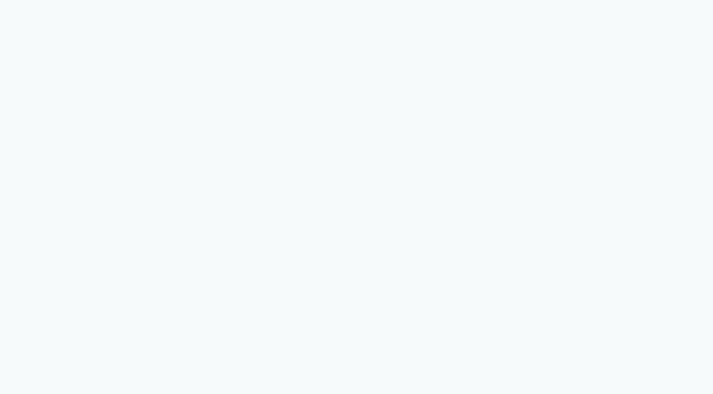
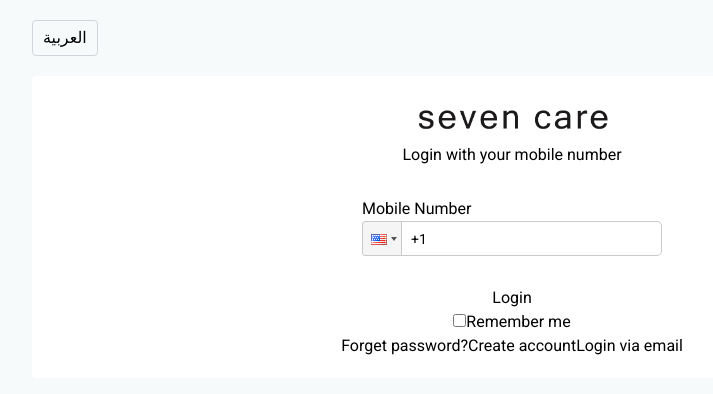
Before and after one commit to haithamabdallah/sevencare, a React (Create React App) app: page /login in a window 1280 px wide. Before the commit this address had no page. Shown: the top 394 px of the page, without its empty margins (128-841 px from the left). Built offline with nearby package versions, Linux system fonts and the light colour scheme; no server answers.

Commit message:
update header

```diff
--- a/package.json
+++ b/package.json
@@ -6,12 +6,15 @@
     "@testing-library/jest-dom": "^5.17.0",
     "@testing-library/react": "^13.4.0",
     "@testing-library/user-event": "^13.5.0",
+    "axios": "^1.7.4",
     "i18next": "^23.12.2",
     "i18next-browser-languagedetector": "^8.0.0",
     "i18next-http-backend": "^2.5.2",
+    "intl-tel-input": "^23.8.1",
     "react": "^18.3.1",
     "react-dom": "^18.3.1",
     "react-i18next": "^15.0.0",
+    "react-phone-input-2": "^2.15.1",
     "react-router-dom": "^6.26.0",
     "react-scripts": "5.0.1",
     "swiper": "^10.3.1",
--- a/public/locales/ar/translation.json
+++ b/public/locales/ar/translation.json
@@ -67,6 +67,7 @@
   "headers": {
     "sign-in": "تسجيل الدخول / التسجيل",
     "my-favourite": "المفضلة",
-    "my-cart": "سلة التسوق"
+    "my-cart": "سلة التسوق",
+    "remember-me": "تذكرني"
   }
 }
--- a/public/locales/en/translation.json
+++ b/public/locales/en/translation.json
@@ -67,7 +67,8 @@
   "headers": {
     "sign-in": "Sign In / Register",
     "my-favourite": "Favorites",
-    "my-cart": "My Cart"
+    "my-cart": "My Cart",
+    "remember-me": "Remember me"
   }
 
 }
--- a/src/App.js
+++ b/src/App.js
@@ -1,6 +1,6 @@
 //app
 import React, { useState } from 'react';
-import { BrowserRouter as Router, Route, Routes } from 'react-router-dom';
+
 import { useTranslation } from 'react-i18next';
 import HomeSlider from "./components/swiper/HomeSlider";
 import LoadingSpinner from "./Spinner";
@@ -11,8 +11,7 @@ import Header from "./components/header/Header";
 import Brands from "./components/brands/Brands";
 import Footer from "./components/footer/Footer";
 import MobileHeader from "./components/header/MobileHeader";
-import SubCategoryPage from './components/categories/SubCategoryPage';
-import CategoryPage from './components/categories/CategoryPage';
+
 
 function App() {
     const { i18n } = useTranslation();
--- a/src/components/header/Header.jsx
+++ b/src/components/header/Header.jsx
@@ -83,13 +83,28 @@ const Header = ({ changeLanguage, currentLanguage }) => {
                     </div>
                     <nav className="flex items-center gap-[15px]">
                         {currentLanguage === 'en' ? (
-                            <button onClick={() => changeLanguage('ar')}>العربية</button>
+                            <button onClick={() => changeLanguage('ar')} className="flex justify-content items-center gap-[10px] border-r-2 border-gray-300 pr-[20px]">
+                                <i className="text-blue-600 fa-solid fa-globe"></i>
+                                <span className="text-black text-sm font-bold hover:underline">العربية</span>
+                            </button>
                         ) : (
-                            <button onClick={() => changeLanguage('en')}>English</button>
+                            <button onClick={() => changeLanguage('en')} className="flex justify-content items-center gap-[10px] border-r-2 border-gray-300 pr-[20px]">
+                                <i className="text-blue-600 fa-solid fa-globe"></i>
+                                <span className="text-black text-sm font-bold hover:underline">English</span>
+                            </button>
                         )}
-                        <Link to="/signin" className="text-gray-600">{t('headers.sign-in')}</Link>
-                        <Link to="/favorites" className="text-gray-600">{t('headers.my-favourite')}</Link>
-                        <Link to="/cart" className="text-gray-600">{t('headers.my-cart')}</Link>
+                        <Link to="/login" className="text-gray-600 flex justify-content items-center gap-[10px] border-r-2 border-gray-300 pr-[20px]">
+                            <i className="text-blue-600 fa-regular fa-user"></i>
+                            <span className="text-black text-sm font-bold hover:underline">{t('headers.sign-in')}</span>
+                        </Link>
+                        <Link to="/favorites" className="text-gray-600 flex justify-content items-center gap-[10px] border-r-2 border-gray-300 pr-[20px]">
+                            <i className="text-blue-600 fa-regular fa-heart"></i>
+                            <span className="text-black text-sm font-bold hover:underline">{t('headers.my-favourite')}</span>
+                        </Link>
+                        <Link to="/cart" className="text-gray-600 flex justify-content items-center gap-[10px] hover:underline">
+                            <i className="text-blue-600 fa-solid fa-cart-shopping"></i>
+                            <span className="text-black text-sm font-bold hover:underline">{t('headers.my-cart')}</span>
+                        </Link>
                     </nav>
                 </div>
                 <div className="bg-gray-100 flex justify-between items-center mt-[5px]">
@@ -105,7 +120,7 @@ const Header = ({ changeLanguage, currentLanguage }) => {
                             <i className="fa-solid fa-chevron-down"></i>
                         </button>
                         {isDropdownOpen && (
-                            <ul ref={dropdownRef} className="absolute top-[50px] left-0 mt-2 w-[400px] bg-white shadow-lg divide-y divide-gray-400">
+                            <ul ref={dropdownRef} className="absolute top-[50px] left-0  w-[400px] bg-white shadow-lg divide-y divide-gray-400">
                                 {categories.map((category) => (
                                     <li key={category.id} className="group relative">
                                         {/* Updated link to ensure proper slug path */}
@@ -114,7 +129,7 @@ const Header = ({ changeLanguage, currentLanguage }) => {
                                             {category.subcategories && <i className="fa-solid fa-chevron-right fa-sm text-blue-600"></i>}
                                         </Link>
                                         {category.subcategories && (
-                                            <ul className="absolute left-full top-0 mt-0 ml-2 w-[300px] bg-white shadow-lg hidden group-hover:block">
+                                            <ul className="absolute left-full top-0 mt-0  w-[300px] bg-white shadow-lg hidden group-hover:block">
                                                 {category.subcategories.map((sub) => (
                                                     <li key={sub.id}>
                                                         {/* Updated subcategory link to ensure proper slug path */}
--- /dev/null
+++ b/src/components/users/Login.jsx
@@ -0,0 +1,134 @@
+import React, { useState, useEffect } from 'react';
+import { useTranslation } from 'react-i18next';
+import PhoneInput from 'react-phone-input-2';
+import 'react-phone-input-2/lib/style.css';
+import axios from 'axios';
+
+const Login = () => {
+    const { t, i18n } = useTranslation();
+    const [loginMethod, setLoginMethod] = useState('mobile');
+    const [mobileOrEmail, setMobileOrEmail] = useState('');
+    const [showPassword, setShowPassword] = useState(false);
+    const [countryCode, setCountryCode] = useState('us');
+    const [errorMessage, setErrorMessage] = useState('');
+
+    // Automatically detect user's country based on IP
+    useEffect(() => {
+        axios.get('https://ipapi.co/json/')
+            .then(response => {
+                const countryCode = response.data.country_code.toLowerCase();
+                setCountryCode(countryCode);
+            })
+            .catch(error => {
+                console.error("Could not fetch user's country", error);
+            });
+    }, []);
+
+    const handleLoginMethodChange = () => {
+        setLoginMethod(loginMethod === 'mobile' ? 'email' : 'mobile');
+        setShowPassword(false);
+        setMobileOrEmail('');
+        setErrorMessage('');
+    };
+
+    const handlePhoneNumberChange = (value) => {
+        setMobileOrEmail(value);
+        setErrorMessage('');
+    };
+
+    const handleLogin = () => {
+        // Logic to validate the mobile number or email
+        if (validateMobileNumber(mobileOrEmail)) {
+            setShowPassword(true);
+        } else {
+            setErrorMessage('Invalid mobile number. Please try again.');
+        }
+    };
+
+    const validateMobileNumber = (number) => {
+        // Add your validation logic here. For simplicity, assuming any number is valid
+        return number.length >= 10;
+    };
+
+    const handleChangeLanguage = (language) => {
+        i18n.changeLanguage(language);
+    };
+
+    return (
+        <>
+            <div className="max-w-[960px] mx-auto language-only my-[20px] border-01">
+                {i18n.language === 'en' ? (
+                    <button className="border-solid border border-gray-300 rounded py-[5px] px-[10px] flex justify-center items-center" onClick={() => handleChangeLanguage('ar')}>العربية</button>
+                ) : (
+                    <button className="border-solid border border-gray-300 rounded py-[5px] px-[10px] flex justify-center items-center" onClick={() => handleChangeLanguage('en')}>English</button>
+                )}
+            </div>
+
+            <div className="max-w-[960px] bg-white rounded mx-auto p-[20px]">
+                <div className="flex justify-center items-center flex-col">
+                    <div className="max-w-[200px] max-h-[90px] mx-auto">
+                        <a href="/" className="flex justify-center items-center">
+                            <img src="/images/logo/logo.png" alt="Logo" className="logo" />
+                        </a>
+                    </div>
+                    <h2>{loginMethod === 'mobile' ? 'Login with your mobile number' : 'Login with your email'}</h2>
+
+                    {loginMethod === 'mobile' ? (
+                        <div className="py-[30px]">
+                            <label htmlFor="mobileOrEmail">Mobile Number</label>
+                            <PhoneInput
+                                country={countryCode}
+                                value={mobileOrEmail}
+                                onChange={handlePhoneNumberChange}
+                                inputProps={{
+                                    name: 'mobileOrEmail',
+                                    required: true,
+                                    autoFocus: true,
+                                }}
+                            />
+                            {errorMessage && <div className="error-message">{errorMessage}</div>}
+                        </div>
+                    ) : (
+                        <div>
+                            <label htmlFor="mobileOrEmail">Email</label>
+                            <input
+                                type="email"
+                                id="mobileOrEmail"
+                                value={mobileOrEmail}
+                                onChange={(e) => handlePhoneNumberChange(e.target.value)}
+                                placeholder="Enter your email"
+                            />
+                            {errorMessage && <div className="error-message">{errorMessage}</div>}
+                        </div>
+                    )}
+
+                    {showPassword && (
+                        <div className="password-group">
+                            <label htmlFor="password">Password</label>
+                            <input type="password" id="password" placeholder="Enter your password" />
+                        </div>
+                    )}
+
+                    <button className="login-button" onClick={handleLogin}>Login</button>
+
+
+
+                    <div className="remember-me">
+                        <input type="checkbox" id="rememberMe" />
+                        <label htmlFor="rememberMe">{t('headers.remember-me')}</label>
+                    </div>
+
+                    <div className="links">
+                        <a href="/forgot-password">Forget password?</a>
+                        <a href="/register" className="create-account-link">Create account</a>
+                        <button className="login-method-link" onClick={handleLoginMethodChange}>
+                            {loginMethod === 'mobile' ? 'Login via email' : 'Login via mobile number'}
+                        </button>
+                    </div>
+                </div>
+            </div>
+        </>
+    );
+};
+
+export default Login;
--- /dev/null
+++ b/src/components/users/Register.jsx
@@ -0,0 +1,30 @@
+import React from 'react';
+
+const Register = () => {
+    const handleRegister = () => {
+        // Logic to handle registration
+    };
+
+    return (
+        <div className="register-container">
+            <img src="/path/to/logo.png" alt="Logo" className="logo" />
+            <h2>Create a New Account</h2>
+
+            <label htmlFor="mobile">Mobile Number</label>
+            <div className="input-group">
+                <span className="country-flag">🇺🇸 +1</span>
+                <input type="tel" id="mobile" placeholder="Enter your mobile number" />
+            </div>
+
+            <label htmlFor="email">Email</label>
+            <input type="email" id="email" placeholder="Enter your email" />
+
+            <label htmlFor="password">Password</label>
+            <input type="password" id="password" placeholder="Create a password" />
+
+            <button className="register-button" onClick={handleRegister}>Register</button>
+        </div>
+    );
+};
+
+export default Register;
--- a/src/index.css
+++ b/src/index.css
@@ -170,3 +170,9 @@ header {
     opacity: 1;
   }
 }
+
+.error-message {
+  color: red;
+  font-size: 14px;
+  margin-top: 5px;
+}
--- a/src/index.js
+++ b/src/index.js
@@ -7,6 +7,8 @@ import { BrowserRouter as Router, Route, Routes } from 'react-router-dom';
 import Layout from './Layout';
 import CategoryPage from "./components/categories/CategoryPage";
 import SubCategoryPage from "./components/categories/SubCategoryPage";
+import Login from "./components/users/Login";
+import Register from "./components/users/Register";
 // import Page1 from './Page1'; // Example pages
 // import Page2 from './Page2';
 
@@ -20,6 +22,8 @@ root.render(
                     <Route path="/" element={<App />} />
                     <Route path="/category/:categorySlug" element={<CategoryPage />} />
                     <Route path="/category/:categorySlug/:subCategorySlug" element={<SubCategoryPage />} />
+                    <Route path="/login" element={<Login />} />
+                    <Route path="/register" element={<Register />} />
                     {/*<Route path="/page1" element={<Page1 />} />
                     <Route path="/page2" element={<Page2 />} />*/}
                 </Routes>
```
Also changed, not shown: 1 other file (tests, documents, lock files or other folders).
